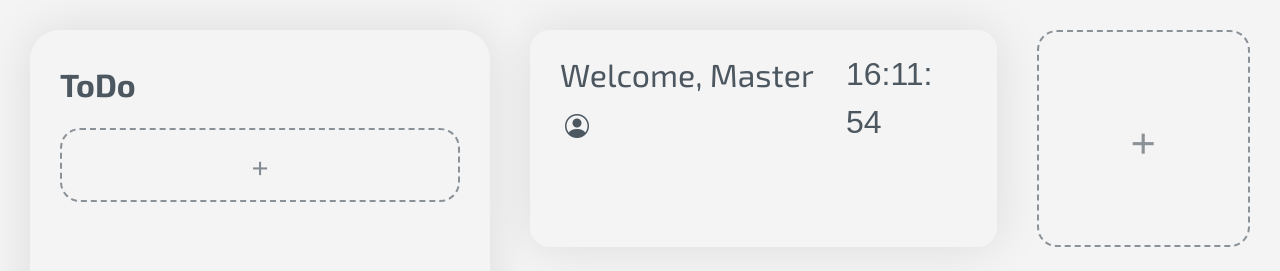
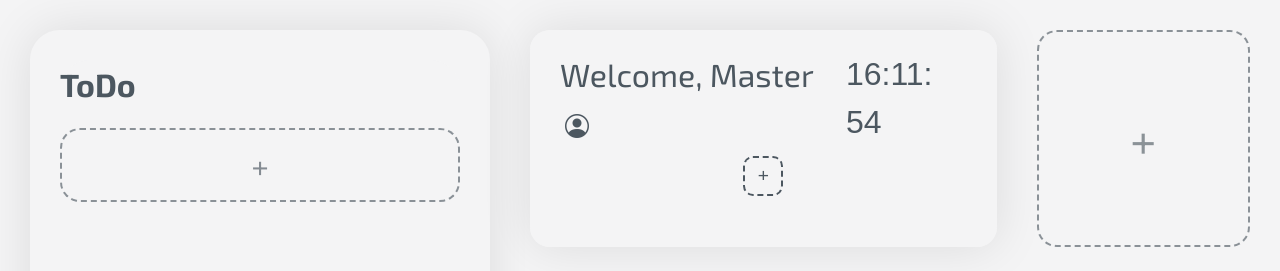
Before and after one commit to SalamPS/browser-dashboard, a Next.js app: page / in a window 1280 px wide. Shown: the top 271 px of the page. Built offline with nearby package versions, Linux system fonts and the light colour scheme; a web font is replaced by a local one.

Commit message:
fix(delete): Removed with style

```diff
--- a/pages/widgets/_shortcut.jsx
+++ b/pages/widgets/_shortcut.jsx
@@ -1,21 +1,24 @@
+import { useEffect, useState } from "react"
+
 /* eslint-disable @next/next/no-img-element */
 export default function Shortcut ({ userConfig, setUserConfig, setTogglePopup }) {
+  const [empty, setEmpty] = useState(true)
+  useEffect(() => {
+    if (userConfig.short.length) setEmpty(false)
+    else setEmpty(true)
+  }, [userConfig])
+
   const Del = async (id) => {
-    try {
     const copy = [...userConfig.short]
     const newCopy = copy.filter(short => short.id_short != id)
     setUserConfig(prev => ({
       ...prev,
       ['short']: newCopy
     }))
-      const response = await fetch(`/api/default?dest=short&id=${id}`, {
+    fetch(`/api/default?dest=short&id=${id}`, {
       method: 'DELETE',
       headers: {'Content-Type': 'application/json'}
-      });
-      if (!response.ok) throw new Error('Network response was not ok');
-    } catch (error) {
-      console.error('Error during DELETE request:', error);
-    }
+    }).catch(err => console.error('Error: ', err));
   }
 
   return (
@@ -38,8 +41,8 @@ export default function Shortcut ({ userConfig, setUserConfig, setTogglePopup })
         </div>
       )
     })}
-    {userConfig.short.length > 4 ? '' :
-    <div className="short add">
+    {empty > 4 ? '' :
+    <div className={`short add ${empty ? 'empty' : ''}`}>
       <button onClick={() => {
         setTogglePopup('Short')
       }}>+</button>
--- a/styles/index.css
+++ b/styles/index.css
@@ -446,6 +446,10 @@ main {
     opacity: 1;
   }
 }
+.shortcut .short.empty {
+  width: 70px !important;
+  opacity: 1 !important;
+}
 .shortcut .short:hover .delete {
   opacity: 0.3;
 }
```
Lines whose indentation alone changed are shown as unchanged.
